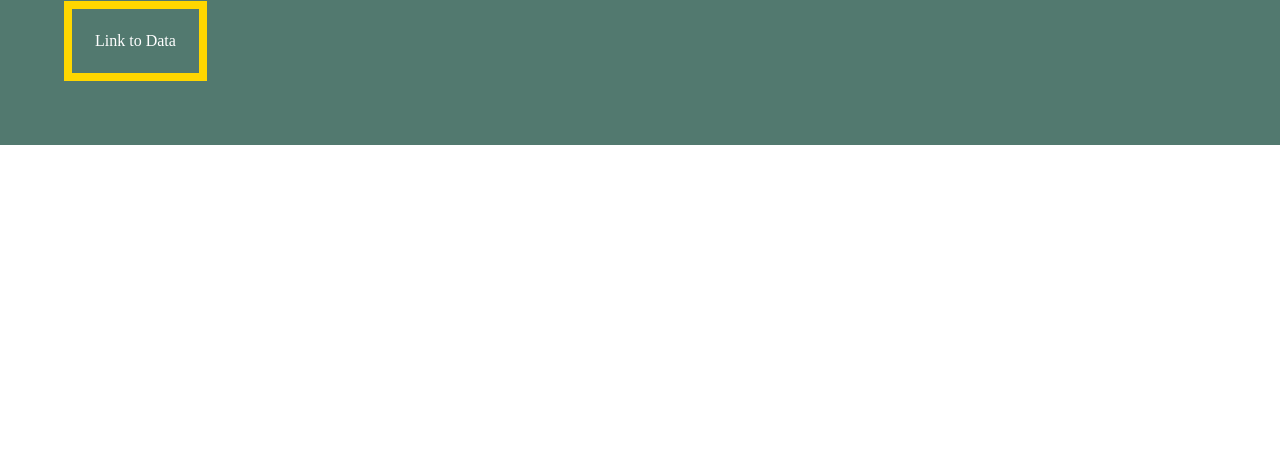
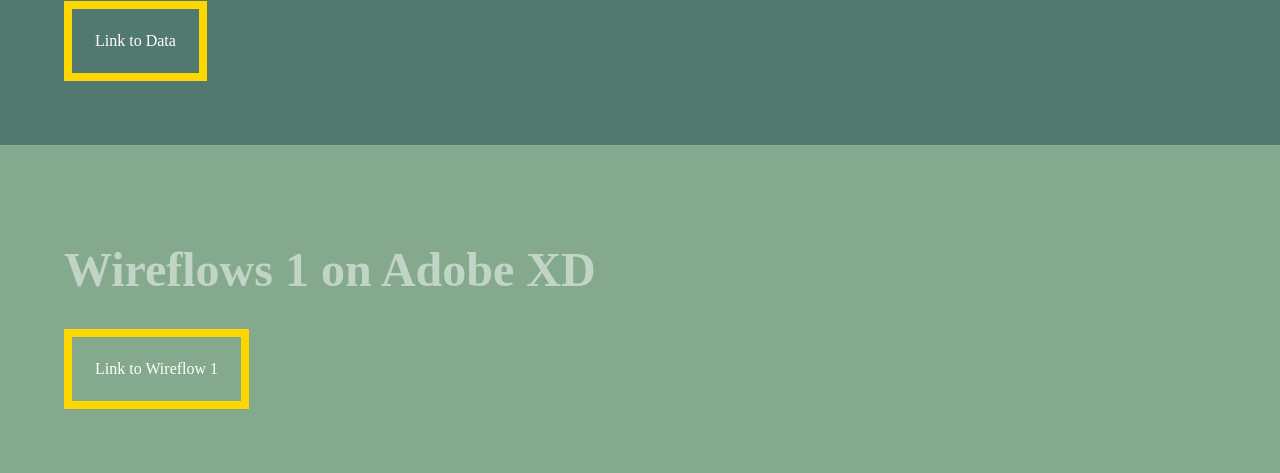
Before and after one commit to kumeda18/Studio-Interaction-, a plain HTML site: page pages/project2.html in a window 1280 px wide. Shown: the part 1954-2427 px from the top of the page. Before the commit the page ends 2099 px from the top, so only its background shows below. Drawn offline with Linux system fonts and the light colour scheme; a web font is replaced by a local one.

Commit message:
Add files via upload

```diff
--- a/pages/project2.html
+++ b/pages/project2.html
@@ -90,9 +90,11 @@
 			<img src="https://cdn.glitch.com/89791386-a5a8-48b2-a108-0200ea591c95%2FIdeationP22.jpg?v=1582821952852">
 			<img src="https://cdn.glitch.com/89791386-a5a8-48b2-a108-0200ea591c95%2FIdeationP23.jpg?v=1582821954309">
 			<a href="https://docs.google.com/spreadsheets/d/1UVcuk3F8Dr011ANqV1DfAPbBSmScmUoJyywVtUlZbq8/edit?usp=sharing" target="new">Link to Data</a>
+		</div>
 
-
-
+		<div class="content" id="three">
+		<h1>Wireflows 1 on Adobe XD</h1>
+		<a href="https://xd.adobe.com/view/acd89d72-7780-4351-69c5-0d458859c9e8-dae9/" target="new">Link to Wireflow 1</a>
 		</div>
 </body>
 </html>
```
